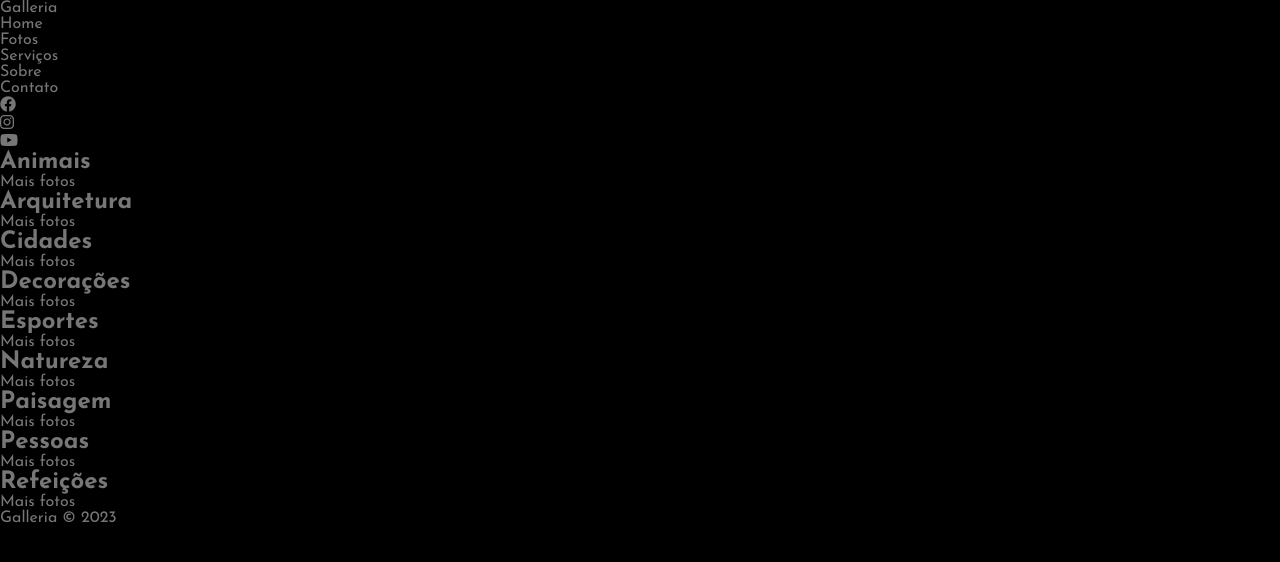
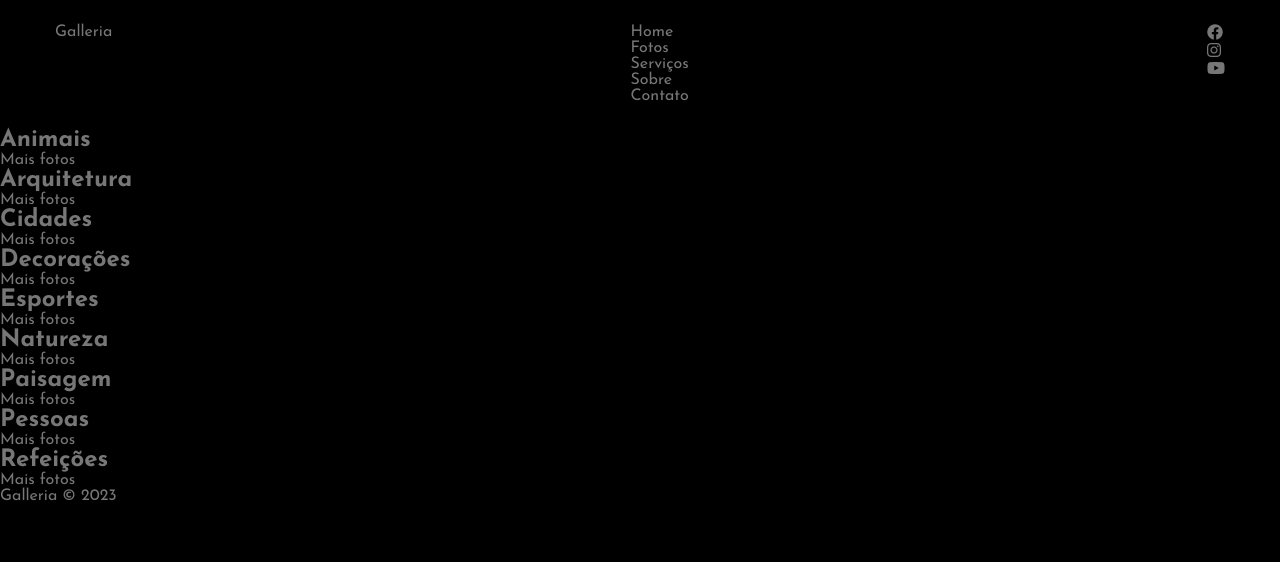
Before and after one commit to kaiocesarnp/galleria, a plain HTML site: page index.html in a window 1280 px wide. Drawn offline with Linux system fonts and the light colour scheme.

Commit message:
galleria

```diff
--- a/css/style.css
+++ b/css/style.css
@@ -14,5 +14,16 @@ body a {
   text-decoration: none;
   transition: 0.4s;
 }
+body ul {
+  list-style: none;
+}
+
+.header {
+  display: flex;
+  justify-content: space-between;
+  max-width: 1170px;
+  padding: 1.5rem 0;
+  margin: 0 auto;
+}
 
 /*# sourceMappingURL=style.css.map */
```
Also changed, not shown: 1 other file.
